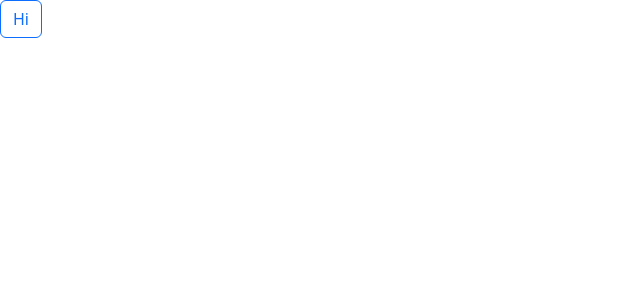
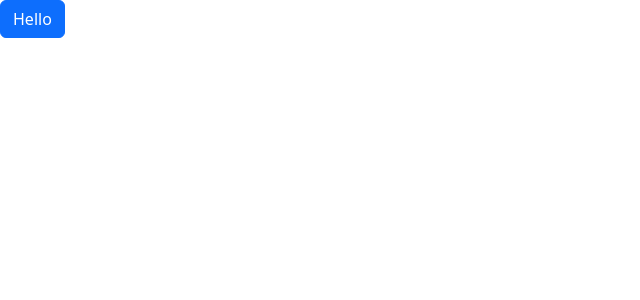
Before and after one commit to mikemorter/mylage, a React (Create React App) app: page / in a window 1280 px wide. Shown: the top 300 px of the page, without its empty margins (0-640 px from the left). Built offline with nearby package versions, Linux system fonts and the light colour scheme.

Commit message:
update button

```diff
--- a/src/App.js
+++ b/src/App.js
@@ -6,7 +6,9 @@ function App() {
   return (
     <div>
       <header>
-        <Button content="Hi" classes="btn btn-outline-primary" />
+        <Button color="primary" wideMobile>
+          Hello
+        </Button>
       </header>
     </div>
   );
--- a/src/components/elements/Button.js
+++ b/src/components/elements/Button.js
@@ -1,13 +1,88 @@
 import React from "react";
+import PropTypes from "prop-types";
 
-const Button = ({ content, classes }) => {
-  return (
-    <div>
-      <button type="button" class={classes}>
-        {content}
-      </button>
-    </div>
-  );
+var hasOwn = {}.hasOwnProperty;
+
+function classNames() {
+  var classes = [];
+
+  for (var i = 0; i < arguments.length; i++) {
+    var arg = arguments[i];
+    if (!arg) continue;
+
+    var argType = typeof arg;
+
+    if (argType === "string" || argType === "number") {
+      classes.push(arg);
+    } else if (Array.isArray(arg)) {
+      if (arg.length) {
+        var inner = classNames.apply(null, arg);
+        if (inner) {
+          classes.push(inner);
+        }
+      }
+    } else if (argType === "object") {
+      if (arg.toString === Object.prototype.toString) {
+        for (var key in arg) {
+          if (hasOwn.call(arg, key) && arg[key]) {
+            classes.push(key);
+          }
+        }
+      } else {
+        classes.push(arg.toString());
+      }
+    }
+  }
+
+  return classes.join(" ");
+}
+
+const propTypes = {
+  tag: PropTypes.elementType,
+  color: PropTypes.string,
+  size: PropTypes.string,
+  loading: PropTypes.bool,
+  wide: PropTypes.bool,
+  wideMobile: PropTypes.bool,
+  disabled: PropTypes.bool,
 };
 
+const defaultProps = {
+  tag: "btn",
+  color: "",
+  size: "",
+  loading: false,
+  wide: false,
+  wideMobile: false,
+  disabled: false,
+};
+
+const Button = ({
+  className,
+  tag,
+  color,
+  size,
+  loading,
+  wide,
+  wideMobile,
+  disabled,
+  ...props
+}) => {
+  const classes = classNames(
+    "btn",
+    color && `btn-${color}`,
+    size && `btn-${size}`,
+    loading && "is-loading",
+    wide && "btn-block",
+    wideMobile && "btn-wide-mobile",
+    className
+  );
+
+  const Component = tag;
+  return <Component {...props} className={classes} disabled={disabled} />;
+};
+
+Button.prototype = propTypes;
+Button.defaultProps = defaultProps;
+
 export default Button;
```
